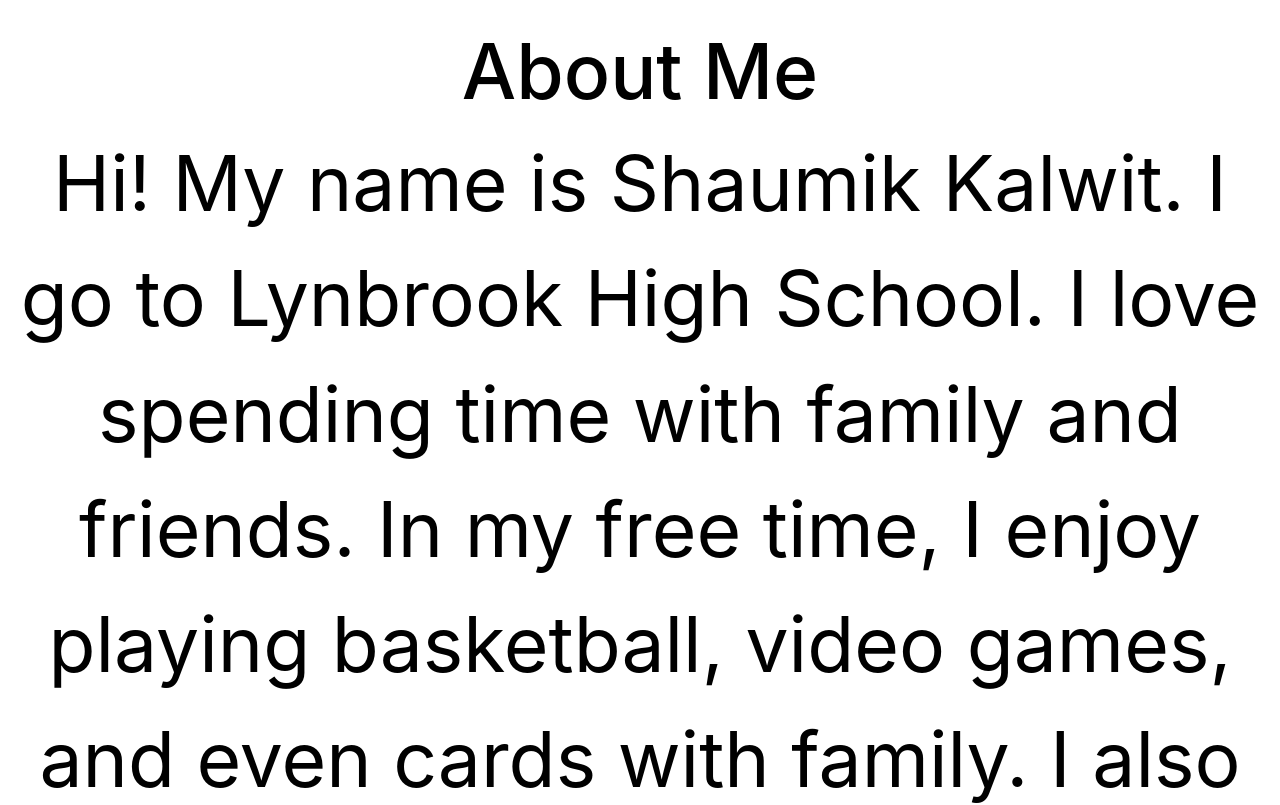
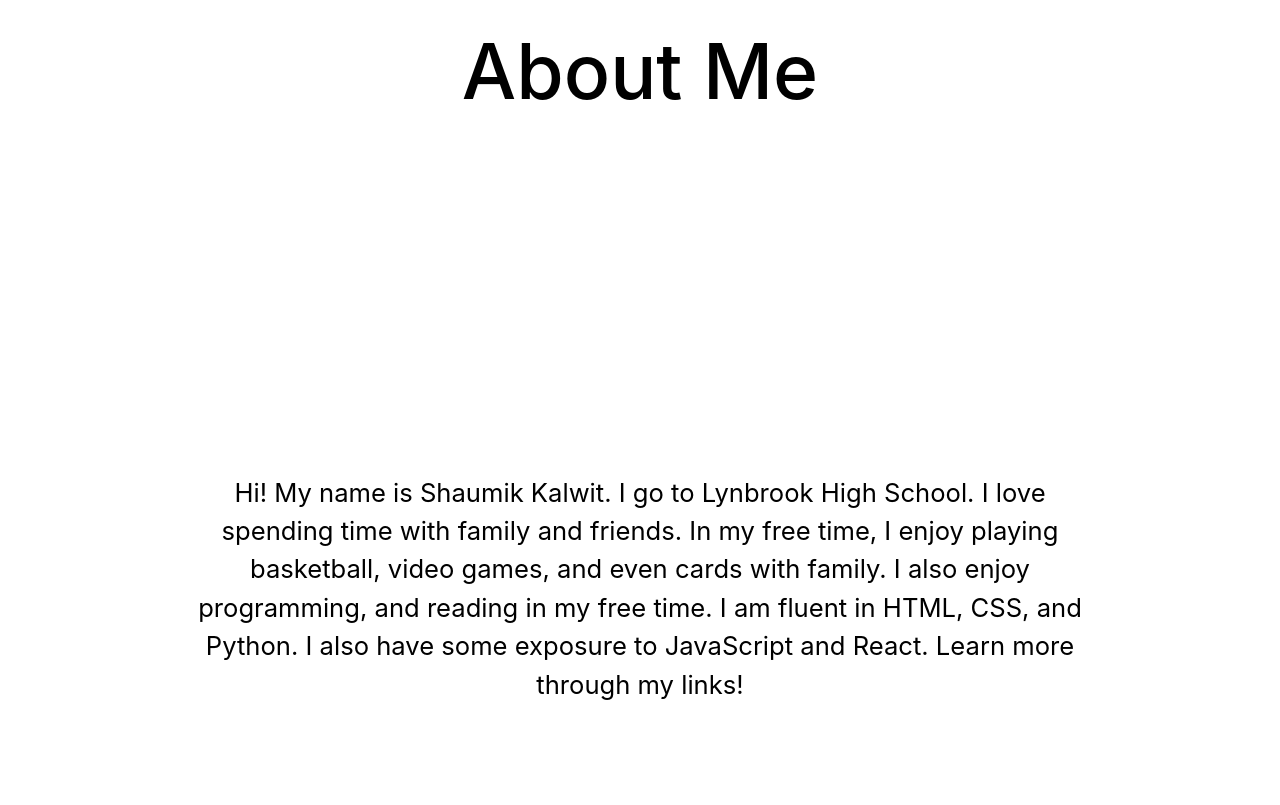
Before and after one commit to shaumikkalwit/shaumikkalwit.github.io, a React (Create React App) app in the folder frontend/: page / in a window 1280 px wide. Shown: the part 880-1685 px from the top of the page. Built offline with nearby package versions, Linux system fonts and the light colour scheme.

Commit message:
about text font size is change

```diff
--- a/frontend/src/App.js
+++ b/frontend/src/App.js
@@ -51,9 +51,8 @@
         <AboutText>Hi! My name is Shaumik Kalwit. I go to Lynbrook High School. I love spending
         time with family and friends. In my free time, I enjoy playing basketball, video games,
         and even cards with family. I also enjoy programming, and reading in my free time.
-        I am fluent in HTML, CSS, and Python. I also have some exposure to JavaScript and React. I use
-        these to create very nice and clean websites. Learn more
-        through my links!</AboutText>
+        I am fluent in HTML, CSS, and Python. I also have some exposure to JavaScript and React.
+        Learn more through my links!</AboutText>
        </Section>
 
        <div id="Projects"></div>
--- a/frontend/src/components/AboutText.js
+++ b/frontend/src/components/AboutText.js
@@ -2,6 +2,14 @@
 import styled from 'styled-components';
 
 const AboutText = styled.p`
+	@media (min-width: 992px) {
+
+		font-size: 2vw;
+
+		padding-left: 15vw;
+  		padding-right: 15vw;
+	}
+
 	color: black;
 
 	font-size: 6vw;
```
